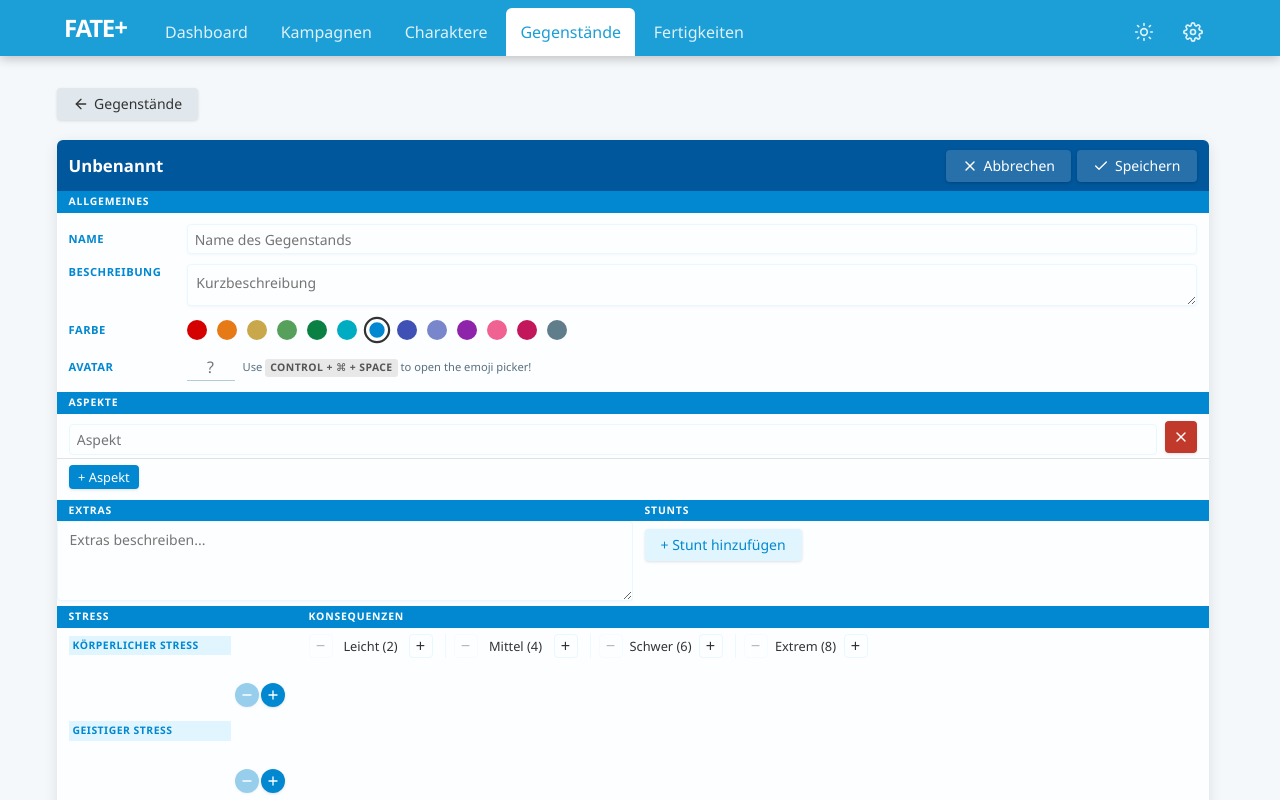
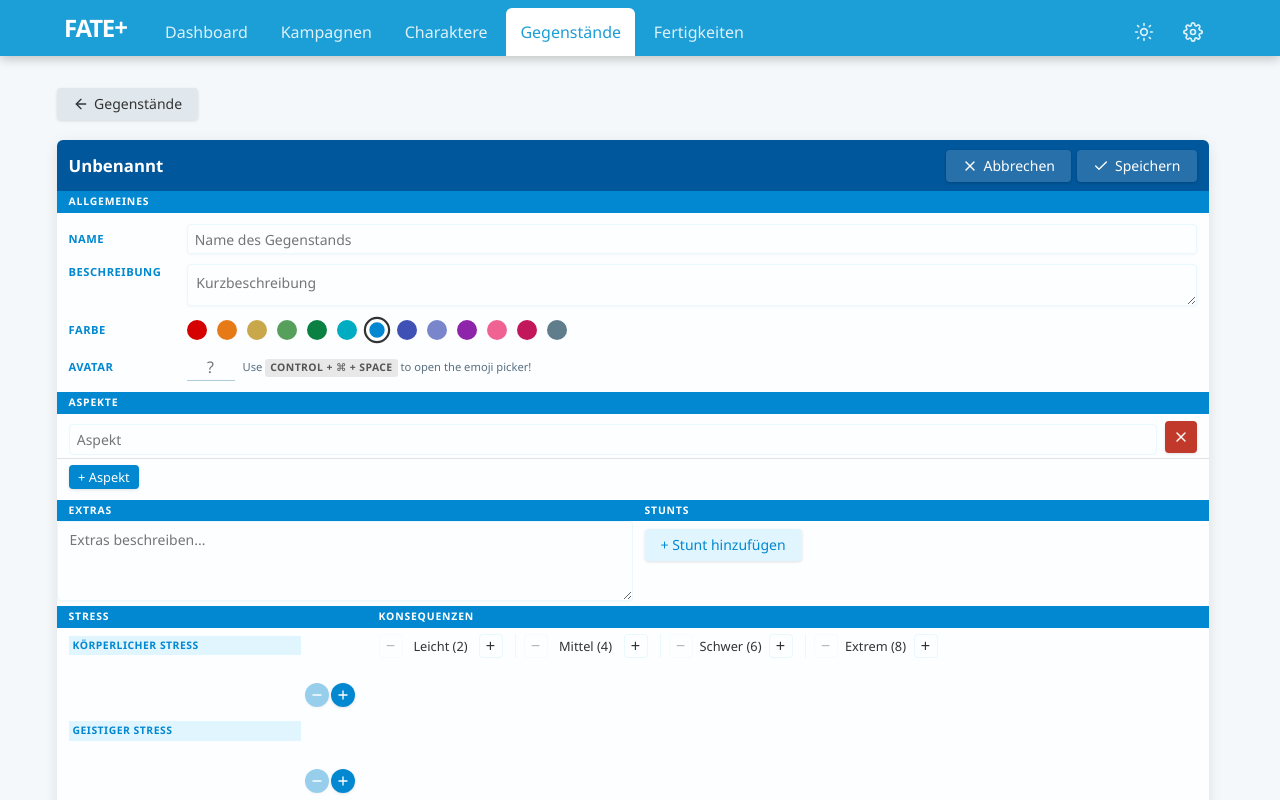
Before and after one commit to timengel/fate-copilot, a Vue app: page /items/new in a window 1280 px wide. Built offline with nearby package versions, Linux system fonts and the light colour scheme.

Commit message:
fix: consequences on small screens

```diff
--- a/src/components/character/CharacterSheet.vue
+++ b/src/components/character/CharacterSheet.vue
@@ -978,7 +978,7 @@ defineExpose({ save });
 .stress-section {
   display: flex;
   flex-direction: column;
-  min-width: 240px;
+  min-width: 310px;
 }
 
 .stress-content {
@@ -1025,6 +1025,7 @@ defineExpose({ save });
   gap: 0.5rem;
   padding: 0.4rem 0.75rem;
   background: color-mix(in srgb, var(--fate-white) 91%, var(--fate-blue-light) 9%);
+  overflow: hidden;
 }
 
 .consequence-config-item {
--- a/src/components/character/ItemSheet.vue
+++ b/src/components/character/ItemSheet.vue
@@ -866,7 +866,7 @@ defineExpose({ save });
 .stress-section {
   display: flex;
   flex-direction: column;
-  min-width: 240px;
+  min-width: 310px;
 }
 
 .stress-content {
@@ -908,10 +908,11 @@ defineExpose({ save });
 
 .consequence-config {
   display: flex;
-  flex-wrap: nowrap;
+  flex-wrap: wrap;
   gap: 0.5rem;
   padding: 0.4rem 0.75rem;
   background: color-mix(in srgb, var(--fate-white) 91%, var(--fate-blue-light) 9%);
+  overflow: hidden;
 }
 
 .consequence-config-item {
```
